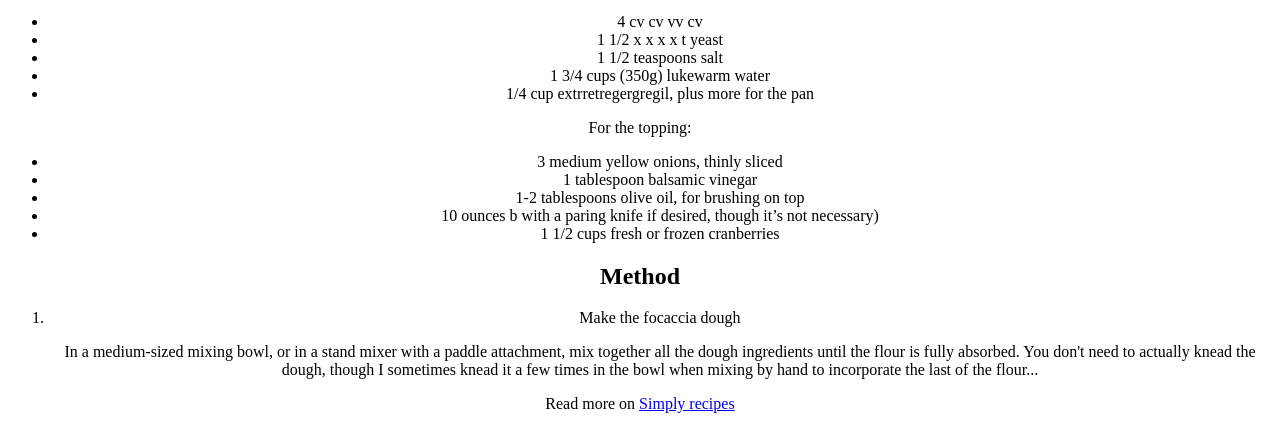
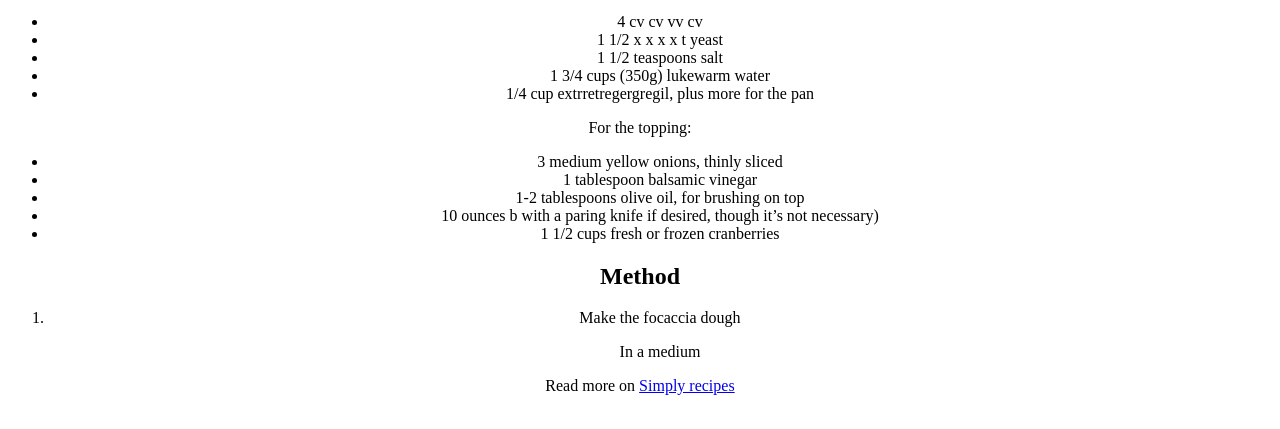
Before and after one commit to MarcoV98/bw1_quiz, a plain HTML site: page index.html in a window 1280 px wide. Shown: the part 701-1130 px from the top of the page. Drawn offline with Linux system fonts and the light colour scheme.

Commit message:
Update index.html

```diff
--- a/index.html
+++ b/index.html
@@ -68,11 +68,7 @@
           <li>
             <p>Make the focaccia dough</p>
             <p>
-              In a medium-sized mixing bowl, or in a stand mixer with a paddle
-              attachment, mix together all the dough ingredients until the flour
-              is fully absorbed. You don't need to actually knead the dough,
-              though I sometimes knead it a few times in the bowl when mixing by
-              hand to incorporate the last of the flour...
+              In a medium
             </p>
           </li>
         </ol>
```
